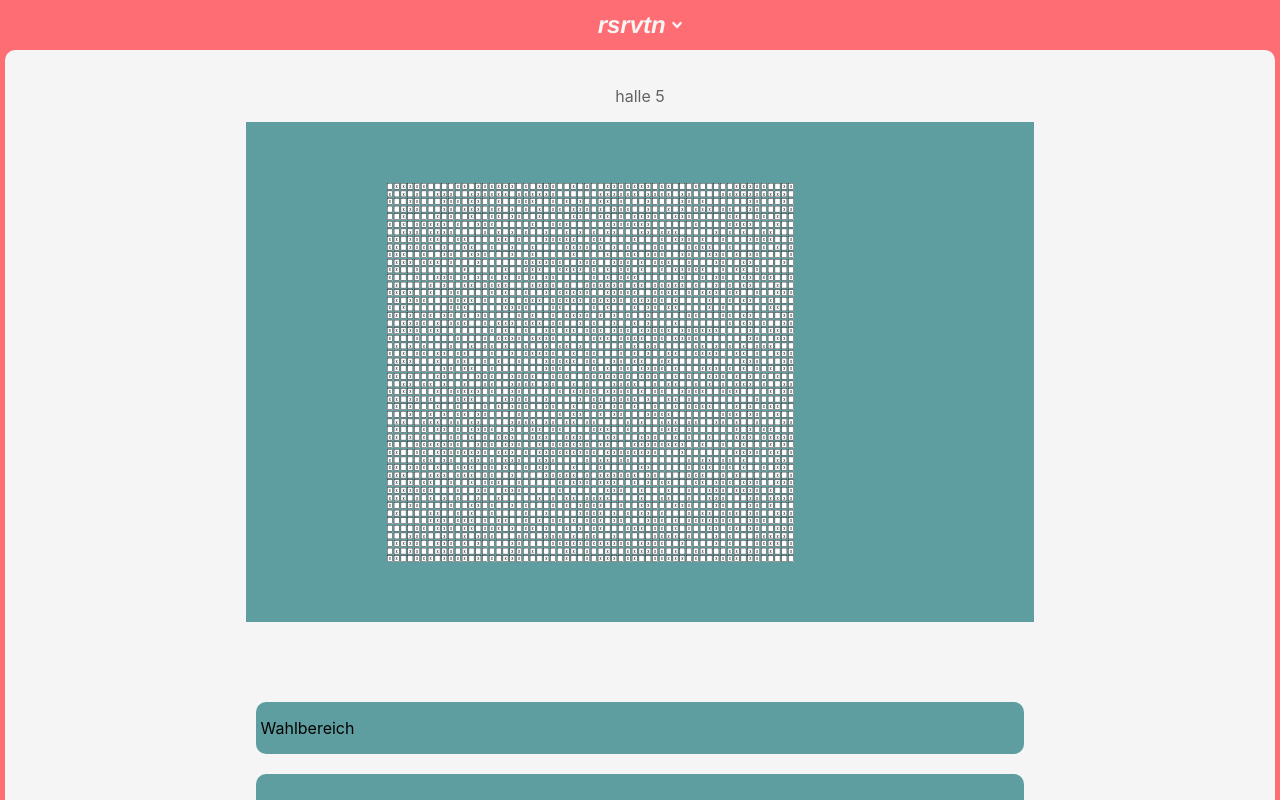
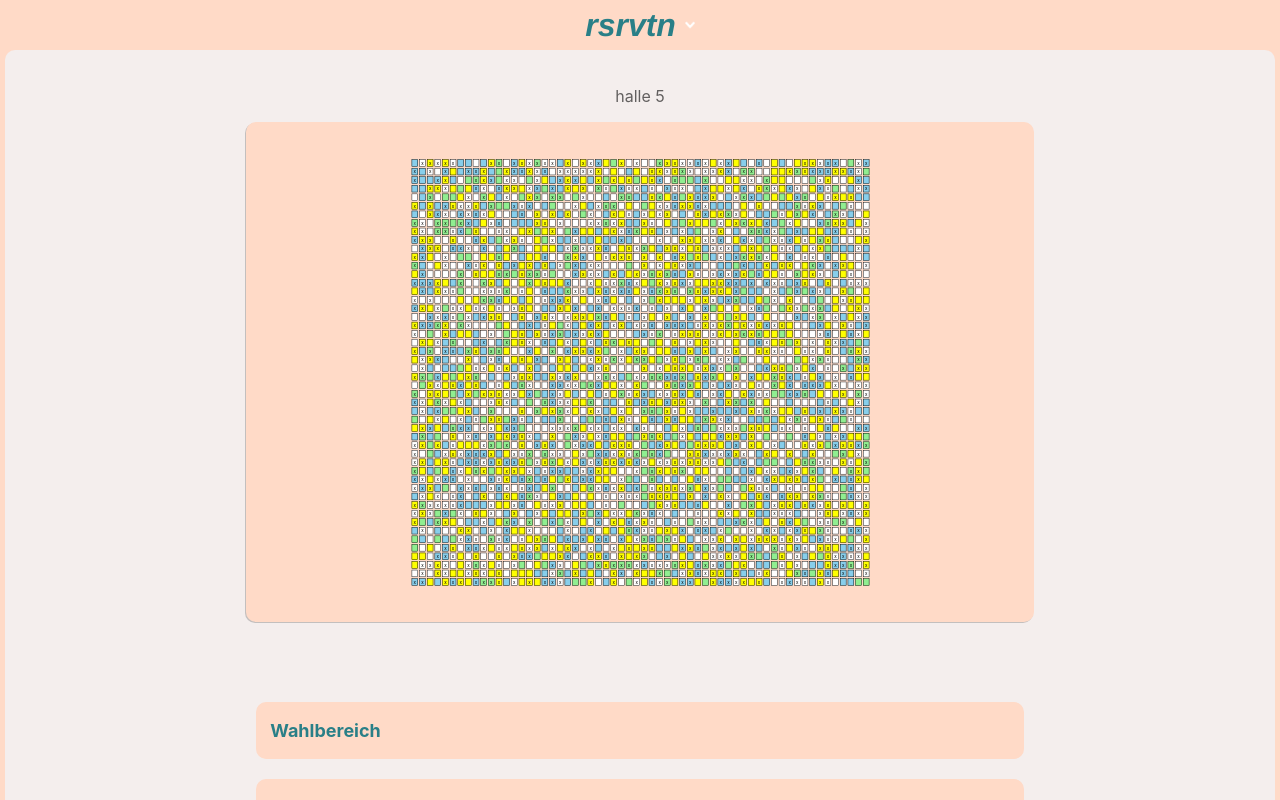
Before and after one commit to dvdkwei/hall-seats-frontend, a React (Create React App) app: page / in a window 1280 px wide. Shown: the top 800 px of the page. Built offline with nearby package versions, Linux system fonts and the light colour scheme.

Commit message:
MVP; comments added

```diff
--- a/src/App.js
+++ b/src/App.js
@@ -1,11 +1,22 @@
 import './Styles/App.css';
 import down from './icons8-down-24.png';
+
 import {
     // useEffect,
-    useState} from "react";
+    useState
+} from "react";
+
 import Seats from "./Components/Seats";
+import {Partners} from "./Components/Partners";
+import Dropdown from "./Components/Dropdown";
 
 
+/**
+ * Kürzzeitige Methode zum Generieren von Saalplätze
+ * @param width Breite der Saalplätze
+ * @param height Länge der Saalplätze
+ * @returns {*[]} Ein Array von Saalplätze
+ */
 const generateSeats = (width = 50, height = 60) => {
     let seats = [];
     let idCounter = 0;
@@ -18,7 +29,7 @@ const generateSeats = (width = 50, height = 60) => {
                 x: j,
                 y: i,
                 status: Math.round((Math.random())),
-                category: Math.round((Math.random() * 4) + 1)
+                category: Math.round((Math.random() * 4))
             });
         }
         seats.push(row);
@@ -30,12 +41,10 @@ const generateSeats = (width = 50, height = 60) => {
 const App = () => {
     const [seats,
         // setSeats
-        ] = useState([generateSeats()]);
+    ] = useState([generateSeats()]);
 
-    // useEffect(fetch('https://www.api.org/seats')
-    //             .then(data => data.json())
-    //             .then(seats => setSeats(seats))
-    //             .catch(console.log), []);
+    // useEffect(fetch('https://www.api.org/seats').then(data => data.json())
+    //                      .then(seats => setSeats(seats)).catch(console.log), []);
 
     return (
         <div className="App">
@@ -50,22 +59,10 @@ const App = () => {
                     <p>halle 5</p>
                     <Seats seats={seats}/>
                 </div>
-                <div className={'dropdown'}>
-                    <p>&nbsp;Wahlbereich</p>
-                </div>
+                <Dropdown/>
                 <div className={'description-1'}/>
-                <button>Auswählen</button>
-                <div className={'partners'}>
-                    <div className={'first-row'}>
-                        <div className={'partner'}/>
-                        <div className={'partner'}/>
-                        <div className={'partner'}/>
-                    </div>
-                    <div className={'second-row'}>
-                        <div className={'partner'}/>
-                        <div className={'partner'}/>
-                    </div>
-                </div>
+                <button>auswählen</button>
+                <Partners/>
             </div>
 
             <footer>
--- /dev/null
+++ b/src/Components/Dropdown.js
@@ -0,0 +1,20 @@
+import '../Styles/Dropdown.css';
+import {zoomToArea} from "./Seats";
+
+const Dropdown = () => {
+    return (
+        <div className={'dropdown'}>
+            <p>&nbsp;Wahlbereich</p>
+            <div id={'area-list'}>
+                <ul>
+                    <li onClick={() => zoomToArea(150, 150)}>Bereich 1</li>
+                    <li>Bereich 2</li>
+                    <li>Bereich 3</li>
+                    <li>Bereich 4</li>
+                </ul>
+            </div>
+        </div>
+    )
+}
+
+export default Dropdown;
--- /dev/null
+++ b/src/Components/Partners.js
@@ -0,0 +1,15 @@
+export const Partners = () => {
+    return(
+        <div className={'partners'}>
+            <div className={'first-row'}>
+                <div className={'partner'}/>
+                <div className={'partner'}/>
+                <div className={'partner'}/>
+            </div>
+            <div className={'second-row'}>
+                <div className={'partner'}/>
+                <div className={'partner'}/>
+            </div>
+        </div>
+    )
+}
--- a/src/Components/Seats.js
+++ b/src/Components/Seats.js
@@ -3,19 +3,34 @@ import '../Styles/Seats.css';
 import {useGesture} from "@use-gesture/react";
 import {useRef, useState} from "react";
 
-const seatsToTable = (seats, width, height) => {
-    let tbody = []
+/**
+ * Konvertierung eines Arrays von Saalplätzen zu einer Body-Tabelle
+ * @param seats ein Array von Plätzen
+ * @param width Breite der Plätze
+ * @param height Länge der Plätze
+ * @returns {JSX.Element} Body-Tabelle
+ */
+const seatsToTableBody = (seats, width, height) => {
+    const colors = ['lightgreen', 'yellow', 'skyblue', 'white'];
+
+    let tbody = [];
 
     for (let i = 0; i < seats.length; i++) {
         let row = [];
         for (let j = 0; j < height; j++) {
             if (seats[i][j].status !== 0) {
                 row.push(
-                    <td key={'_' + seats[i][j].id}/>
+                    <td
+                        key={'_' + seats[i][j].id}
+                        style={{backgroundColor: colors[seats[i][j].category]}}
+                    />
                 )
             } else {
                 row.push(
-                    <td key={'_' + seats[i][j].id}>
+                    <td
+                        key={'_' + seats[i][j].id}
+                        style={{backgroundColor: colors[seats[i][j].category]}}
+                    >
                         <p style={{fontSize: '10px', margin: 0}}>x</p>
                     </td>
                 )
@@ -27,24 +42,45 @@ const seatsToTable = (seats, width, height) => {
     return <tbody>{tbody}</tbody>;
 }
 
+/**
+ * Pan und Zomm in einen bestimmten Bereich
+ * @param xCoordinate X-Koordinat
+ * @param yCoordinate Y-Koordinat
+ */
+export const zoomToArea = (xCoordinate, yCoordinate) => {
+    document.getElementById('table').style.left = (-xCoordinate + 50) + 'px';
+    document.getElementById('table').style.top = (-yCoordinate + 50) + 'px';
+    document.getElementById('table').style.transform = 'scale(3)';
+}
+
+
 const Seats = ({seats}) => {
-    const [animation, setAnimation] = useState({x: 0, y: 0, scale: .4});
+    const [animation, setAnimation] = useState({x: 0, y: 0, scale: .45});
 
-    const maxWidth = seats[0].length;
-    const maxHeight = seats[0][0].length;
-
+    const maxTableWidth = seats[0].length;
+    const maxTableHeight = seats[0][0].length;
 
     let tableRef = useRef();
 
     useGesture({
+        //Pan-Animation
         onDrag: ({offset: [dx, dy]}) => {
-            setAnimation({x: dx, y: dy, scale: animation.scale});
+            setAnimation({
+                x: dx,
+                y: dy,
+                scale: animation.scale
+            });
         },
-        onPinch: ({offset:[oScale]}) => {
-            if(oScale === 0) {
-                oScale[0] = .4;
+        //Zoom-Animation
+        onPinch: ({offset}) => {
+            if (offset[0] === 0) {
+                offset[0] = .6; //Offset 0 vermeiden
             }
-            setAnimation({x: animation.x, y: animation.y, scale: oScale / 4})
+            setAnimation({
+                x: animation.x,
+                y: animation.y,
+                scale: offset[0] / 4
+            })
         }
     }, {
         target: tableRef,
@@ -60,17 +96,13 @@ const Seats = ({seats}) => {
                         left: animation.x,
                         top: animation.y,
                         transform: `scale(${animation.scale})`,
-                        touchAction: 'none',
-                        zIndex: 20,
-                        position: "relative"
+                        position: 'relative',
+                        touchAction: 'none', //wichtig für UseGesture
                     }}
                 >
-                    {seatsToTable(seats[0], maxWidth, maxHeight)}
+                    {seatsToTableBody(seats[0], maxTableWidth, maxTableHeight)}
                 </table>
             </div>
-		<div className={'dropdown'}>
-                    <p>&nbsp;Wahlbereich</p>
-                </div>
         </div>
     )
 }
--- a/src/Styles/App.css
+++ b/src/Styles/App.css
@@ -11,11 +11,11 @@ nav {
   align-items: center;
   justify-content: center;
 
-  background-color: #fe6d73;
-  color: whitesmoke;
+  background-color: #FFDAC7;
+  color: #297F87;
 
   font-family: "Helvetica Neue", sans-serif;
-  font-size: x-large;
+  font-size: xx-large;
   font-weight: bold;
   font-style: italic;
   font-stretch: extra-expanded;
@@ -35,29 +35,18 @@ nav {
   grid-gap: 20px;
   justify-items: center;
 
-  background-color: whitesmoke;
+  background-color: #F4EEED;
 
   border-radius: 10px;
 }
 
 .hall {
   display: grid;
+
   justify-content: center;
   text-align: center;
+
   color: rgba(0, 0, 0, 0.6);
-}
-
-.dropdown {
-  margin-top: 60px;
-
-  width: 60vw;
-
-  display: inline-grid;
-  align-content: center;
-  text-align: start;
-
-  border-radius: 10px;
-  background-color: cadetblue;
 }
 
 .description-1 {
@@ -67,18 +56,30 @@ nav {
   display: block;
 
   border-radius: 10px;
-  background-color: cadetblue;
+  background-color: #FFDAC7;
 }
 
 button {
-  width: 40vw;
+  width: 30vw;
   height: 40px;
 
-  font-size: large;
+  font-size: x-large;
+  font-weight: bold;
 
   border-radius: 10px;
   border: 0;
-  background-color: #fe6d73;
+
+  background-color: #FFDAC7;
+  color: #297F87;
+
+  box-shadow: rgba(0, 0, 0, 0.2) -1px 1px;
+}
+
+button:hover {
+  cursor: pointer;
+
+  background-color: #297F87;
+  color: #FFDAC7;
 }
 
 .partners {
@@ -104,7 +105,9 @@ button {
 
   margin: 0 10px;
 
-  background-color: cadetblue;
+  background-color: burlywood;
+
+  border-radius: 10px;
 }
 
 footer {
@@ -112,7 +115,7 @@ footer {
 }
 
 @media only screen and (max-width: 600px){
-  .dropdown, .description-1, .partners {
+  .description-1, .partners {
     width: 320px;
   }
 
@@ -124,13 +127,4 @@ footer {
     width: 80px;
     height: 60px;
   }
-
-  .seats-container {
-    height: 450px;
-    width: 320px;
-
-    display: block;
-
-    background-color: cadetblue;
-  }
 }
--- /dev/null
+++ b/src/Styles/Dropdown.css
@@ -0,0 +1,66 @@
+.dropdown {
+    margin-top: 60px;
+
+    width: 60vw;
+
+    display: grid;
+    align-content: center;
+    text-align: start;
+
+    border-radius: 10px;
+    background-color: #FFDAC7;
+}
+
+.dropdown p {
+    margin-left: 10px;
+    font-size: large;
+    font-weight: bold;
+
+    color: #297F87;
+}
+
+.dropdown #area-list{
+    width: inherit;
+    background-color: #F4EEED;
+
+    position: absolute;
+    visibility: hidden;
+    opacity: 0;
+    transform: translateY(0);
+    transition: all ease-out 0.3s;
+
+    border-radius: 10px;
+    box-shadow: rgba(0, 0, 0, 0.4) -1px 1px;
+}
+
+.dropdown:hover {
+    cursor: pointer;
+}
+
+.dropdown:hover #area-list{
+    visibility: visible;
+    opacity: 1;
+    transform: translateY(30%);
+}
+
+ul {
+    display: grid;
+    grid-gap: 10px;
+}
+
+li {
+    list-style-type: none;
+    width: fit-content;
+    border-bottom: 1px solid black;
+}
+
+li:hover {
+    font-weight: bold;
+}
+
+@media only screen and (max-width: 600px){
+    .dropdown{
+        height: fit-content;
+        width: 320px;
+    }
+}
--- a/src/Styles/Seats.css
+++ b/src/Styles/Seats.css
@@ -8,23 +8,25 @@
     justify-content: center;
 
     overflow: hidden;
-    background-color: cadetblue;
+    background-color: #FFDAC7;
+    border-radius: 10px;
+    box-shadow: rgba(0, 0, 0, 0.2) -1px 1px;
 }
 
 .table-container {
     display: flex;
-    flex-direction: row;
     align-items: center;
     justify-content: center;
 }
 
 table{
     border-spacing: 3px;
+
     width: max-content;
     height: max-content;
+
+    z-index: 20;
     color: black;
-
-    /*border: 1px black solid;*/
 }
 
 td{
@@ -40,3 +42,10 @@ td:hover {
     cursor: pointer;
     background-color: #fe6d73;
 }
+
+@media only screen and (max-width: 600px){
+     .seats {
+         width: 300px;
+         height: 50vh;
+     }
+}
--- a/src/index.css
+++ b/src/index.css
@@ -6,7 +6,7 @@ body {
   -webkit-font-smoothing: antialiased;
   -moz-osx-font-smoothing: grayscale;
 
-  background-color: #fe6d73;
+  background-color: #FFDAC7;
 }
 
 code {
```
